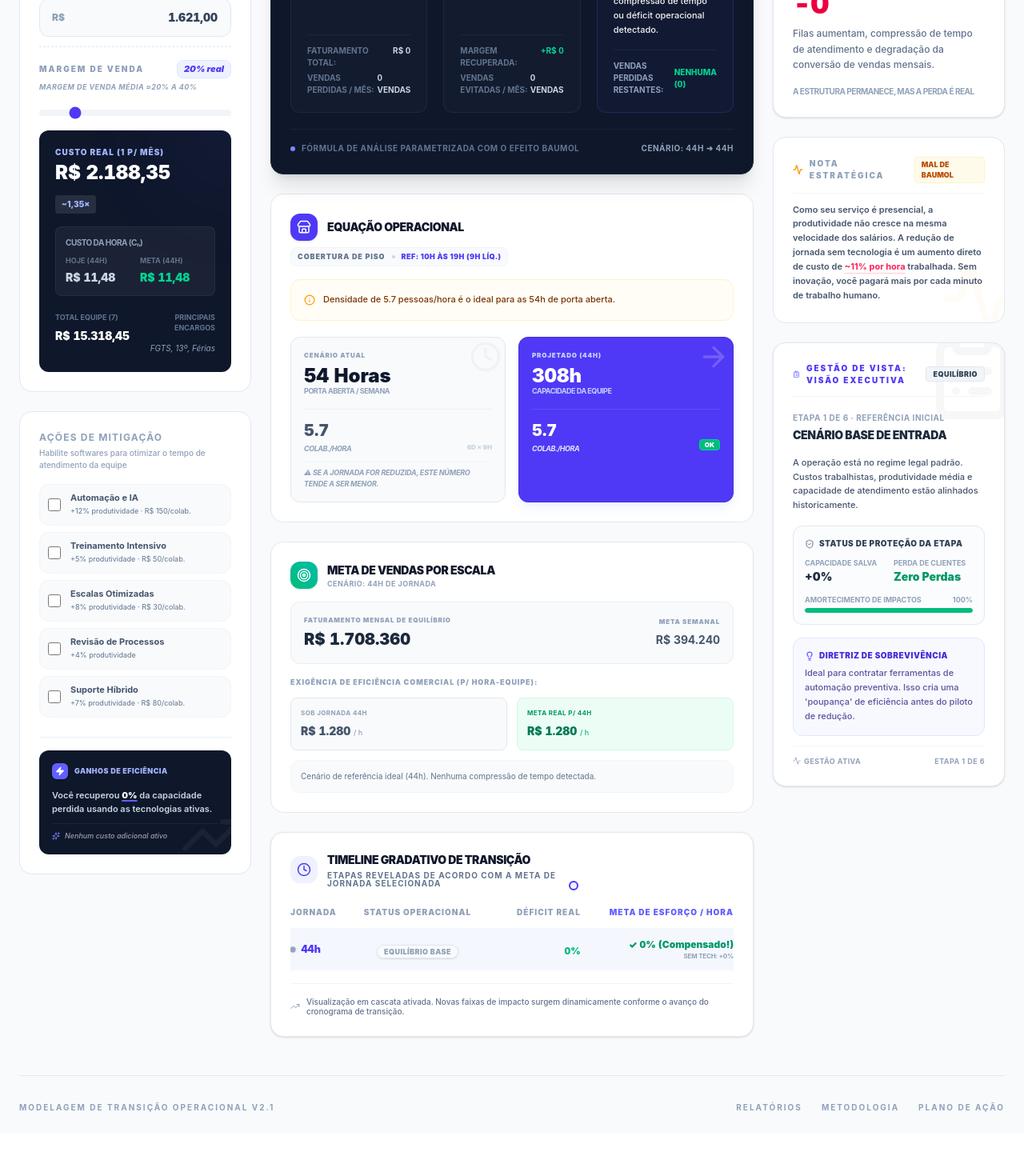
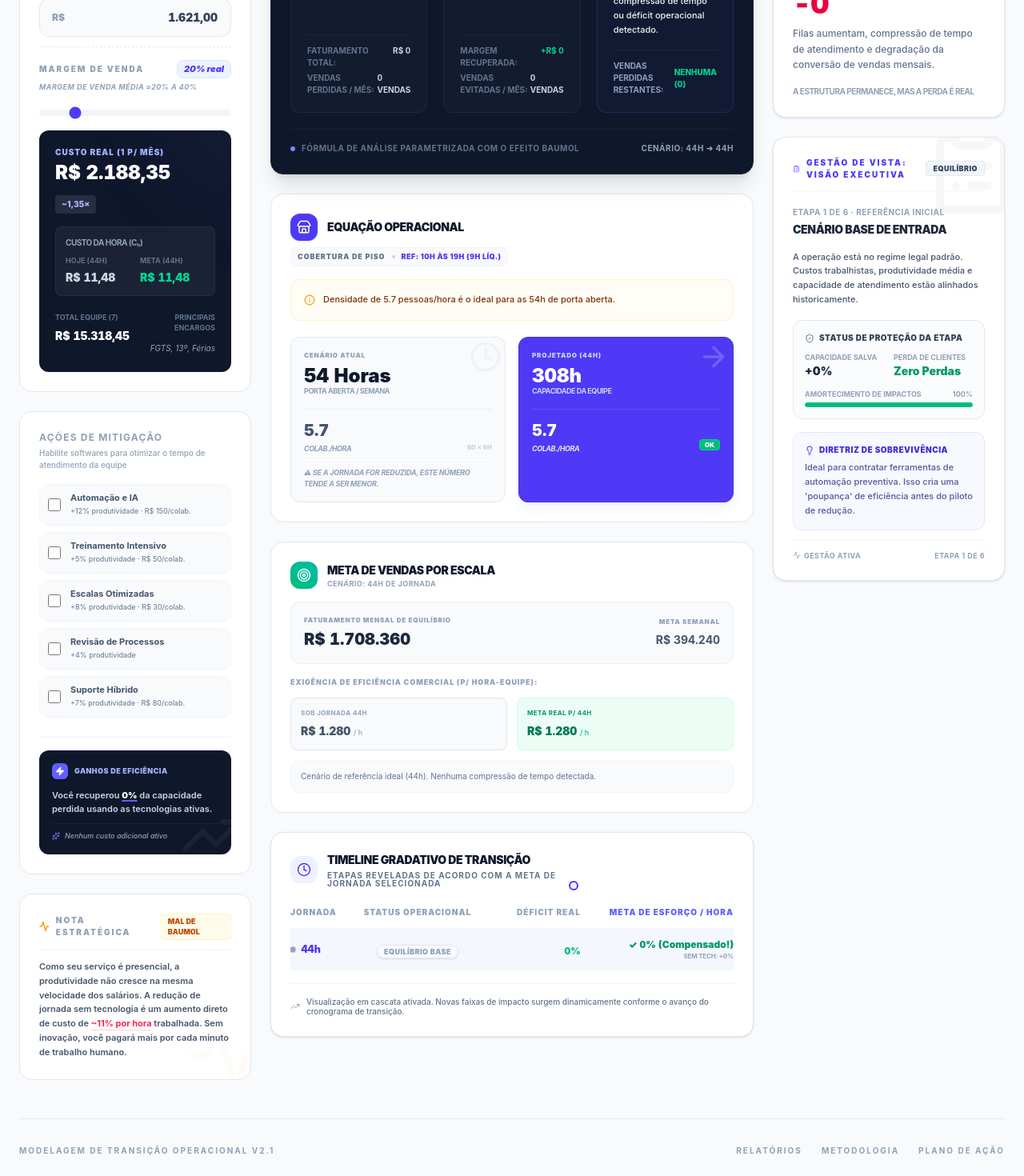
Before and after one commit to maatosmm-g/Simulador-de-Transicao, a React (Vite) app: page / in a window 1280 px wide. Shown: the part 658-2128 px from the top of the page at 80% size. Before the commit the page ends 2074 px from the top, so only its background shows below. Built offline with nearby package versions, Linux system fonts and the light colour scheme.

Commit message:
feat: move BaumolInsight component to dashboard
Reposition the BaumolInsight component to the control panel area to improve layout consistency and logical flow in the interface.

```diff
--- a/src/App.tsx
+++ b/src/App.tsx
@@ -307,6 +307,7 @@ export default function App() {
               activeMitigationCost={results.activeMitigationCost}
               isInterlocked={isInterlocked}
             />
+            <BaumolInsight />
           </div>
 
           {/* MÉTRICAS DE DECISÃO */}
@@ -342,8 +343,6 @@ export default function App() {
               isLocked={isInterlocked}
             />
 
-            <BaumolInsight />
-
             <VisualManagementCard
               targetHours={params.targetHours}
               isInterlocked={isInterlocked}
```
